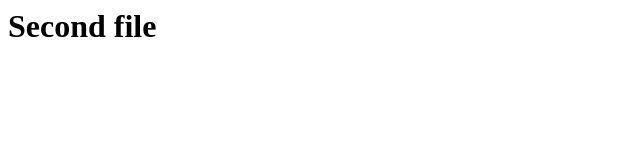
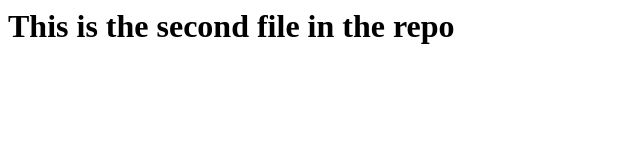
Before and after one commit to swat-k/Project_ZopSmart, a plain HTML site: page first.html in a window 1280 px wide. Shown: the whole page, without its empty margins (0-640 px from the left). Drawn offline with Linux system fonts and the light colour scheme.

Commit message:
Changes in second file

```diff
--- a/first.html
+++ b/first.html
@@ -2,6 +2,6 @@
 <head><title>First Project</title>
 </head>
 <body>
-<h1> Second file</h1>
+<h1> This is the second file in the repo</h1>
 </body>
 </html>
```
